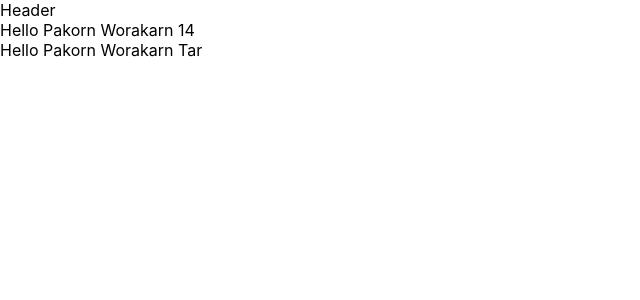
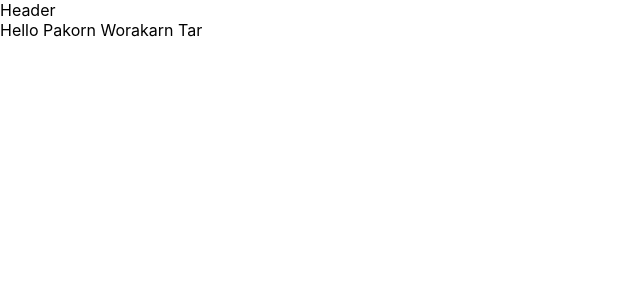
Before and after one commit to pakornkub/WorkShop-CodeCasterTH, a React (Create React App) app: page / in a window 1280 px wide. Shown: the top 300 px of the page, without its empty margins (0-640 px from the left). Built offline with nearby package versions, Linux system fonts and the light colour scheme.

Commit message:
Test commit

```diff
--- a/src/App.js
+++ b/src/App.js
@@ -8,7 +8,6 @@ function App() {
   return (
     <div>
       <Header/>
-      <div>Hello Pakorn Worakarn 14</div>
       <div>Hello Pakorn Worakarn Tar</div>
     </div>
   );
```
